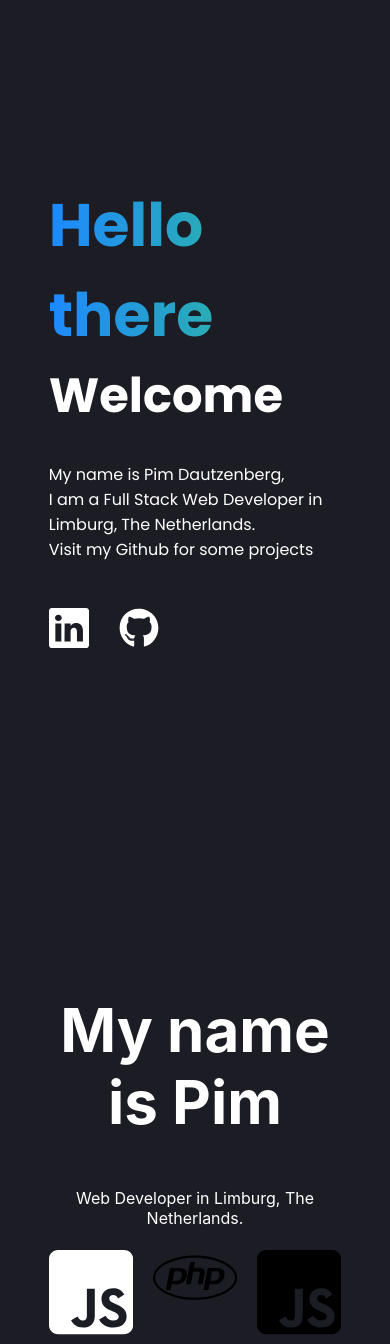
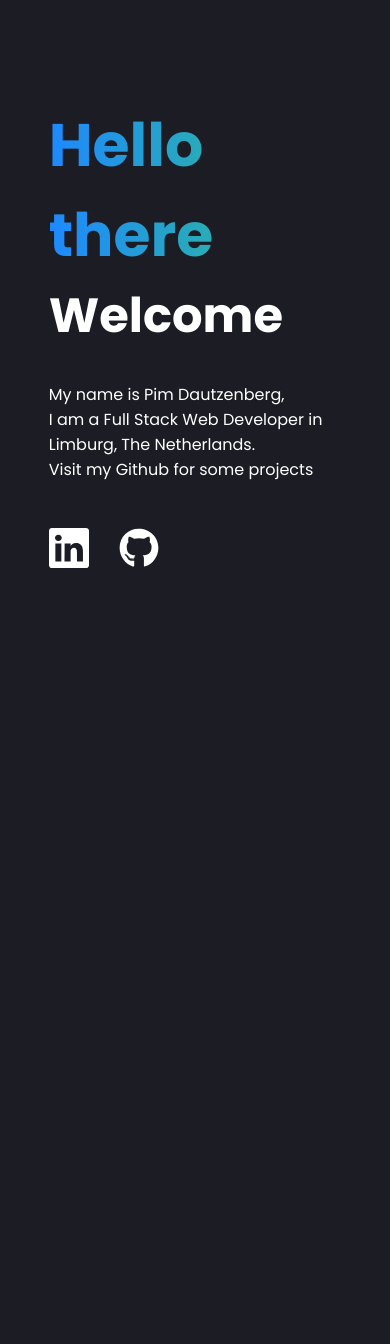
Before and after one commit to pimdbg/pimdbg.github.io, a React (Create React App) app: page / in a window 390 px wide. After the commit the page ends 944 px from the top, so only its background shows below. Built offline with nearby package versions, Linux system fonts and the light colour scheme.

Commit message:
Remove not finished parts

```diff
--- a/src/App.css
+++ b/src/App.css
@@ -26,7 +26,10 @@
 }
 
 .welcome {
-  min-height: calc(100vh - var(--nav-bar-height));
+  padding-top: var(--nav-bar-height);
+  min-height: calc(100vh);
+  /* min-height: calc(100vh - var(--nav-bar-height)); */
+
 }
 
 .welcome__content {
@@ -101,6 +104,11 @@
   grid-template-columns: 1fr 1fr 1fr;
   gap: 20px;
 }
+@media screen and (max-width: 769px) {
+  .welcome {
+    padding-top: 0;
+  }
+}
 
 @keyframes slideIn {
   from {
--- a/src/pages/Home.js
+++ b/src/pages/Home.js
@@ -2,10 +2,9 @@ import NavBar from '../components/NavBar';
 import Socials from '../components/Socials';
 
 export default function Home() {
-    console.log(true);
     return (
         <div id="container">
-            <NavBar />
+            {/* <NavBar /> */}
             <header className="welcome layout">
                 <div className="welcome__content">
                     <h1 className="welcome__title highlighted">Hello there</h1>
@@ -18,7 +17,7 @@ export default function Home() {
                     <Socials />
                 </div>
             </header>
-            <main className="layout">
+            {/* <main className="layout">
                 <section className="intro" style={{textAlign: "center"}}>
                     <h1 className="intro__title">My name is Pim</h1>
                     <p>
@@ -42,7 +41,7 @@ export default function Home() {
                         </svg>
                     </section>
                 </section>
-            </main>
+            </main> */}
         </div>
     );
 }
```
